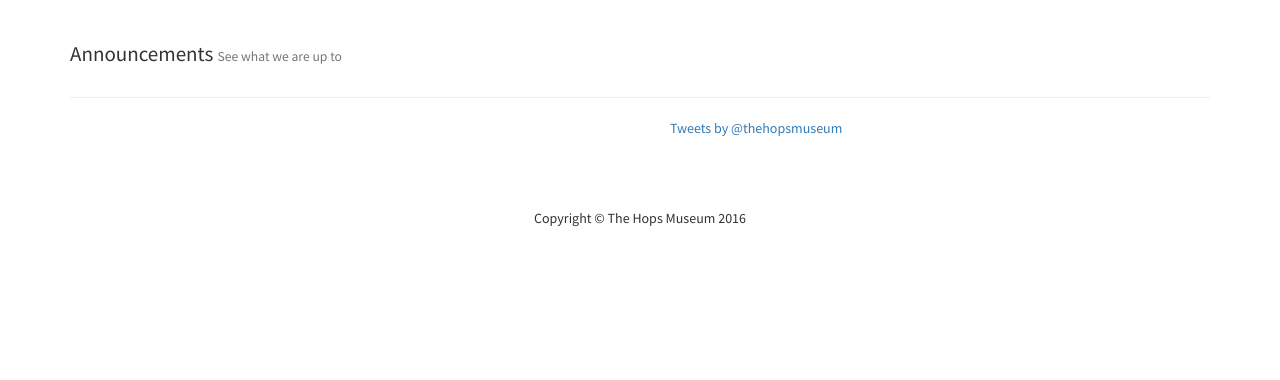
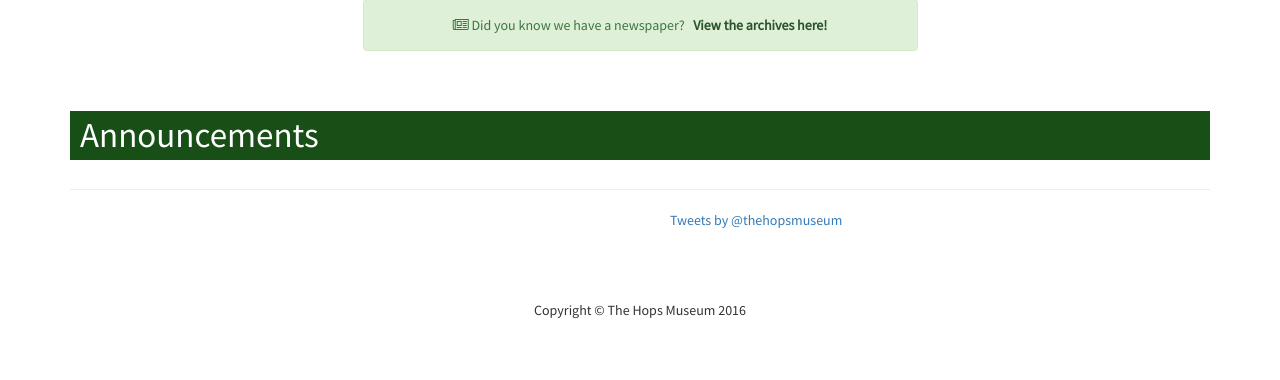
Before and after one commit to arecker/hops, a Django app: page /announcements/ in a window 1280 px wide. Shown: the part 463-843 px from the top of the page. Before the commit the page ends 690 px from the top, so only its background shows below. Run offline with Django 3.2, Linux system fonts and the light colour scheme; data that the repository does not hold is empty; some libraries are stand-ins or nearby versions.

Commit message:
Adds newspaper link to archived newspapers.

```diff
--- a/static/site.css
+++ b/static/site.css
@@ -188,3 +188,14 @@ h4 a:active {
     border: 10px solid #73AD21;
     border-color: #330000;
 }
+
+.page-header .lead {
+  font-size: 35px;
+  background-color: #174f17;
+  color: white;
+  padding-left: 10px;
+}
+
+.alert {
+  text-align: center;
+}
--- a/templates/announcement_list.html
+++ b/templates/announcement_list.html
@@ -1,6 +1,16 @@
 {% extends "base.html" %} {% load thumbnail %} {% block content %}
+
+<div class="row">
+  <div class="col-md-6 col-md-offset-3">
+    <div class="alert alert-success" role="alert">
+      <i class="fa fa-newspaper-o"></i> Did you know we have a newspaper? &nbsp;
+      <a href="{% url 'newspaper-list' %}" class="alert-link">View the archives here!</a>
+    </div>
+  </div>
+</div>
+
 <div class="page-header">
-  <h1 class="lead">Announcements <small>See what we are up to</small></h1>
+  <h1 class="lead"> Announcements </h1>
 </div>
 <div class="container">
   <div class="row">
```
